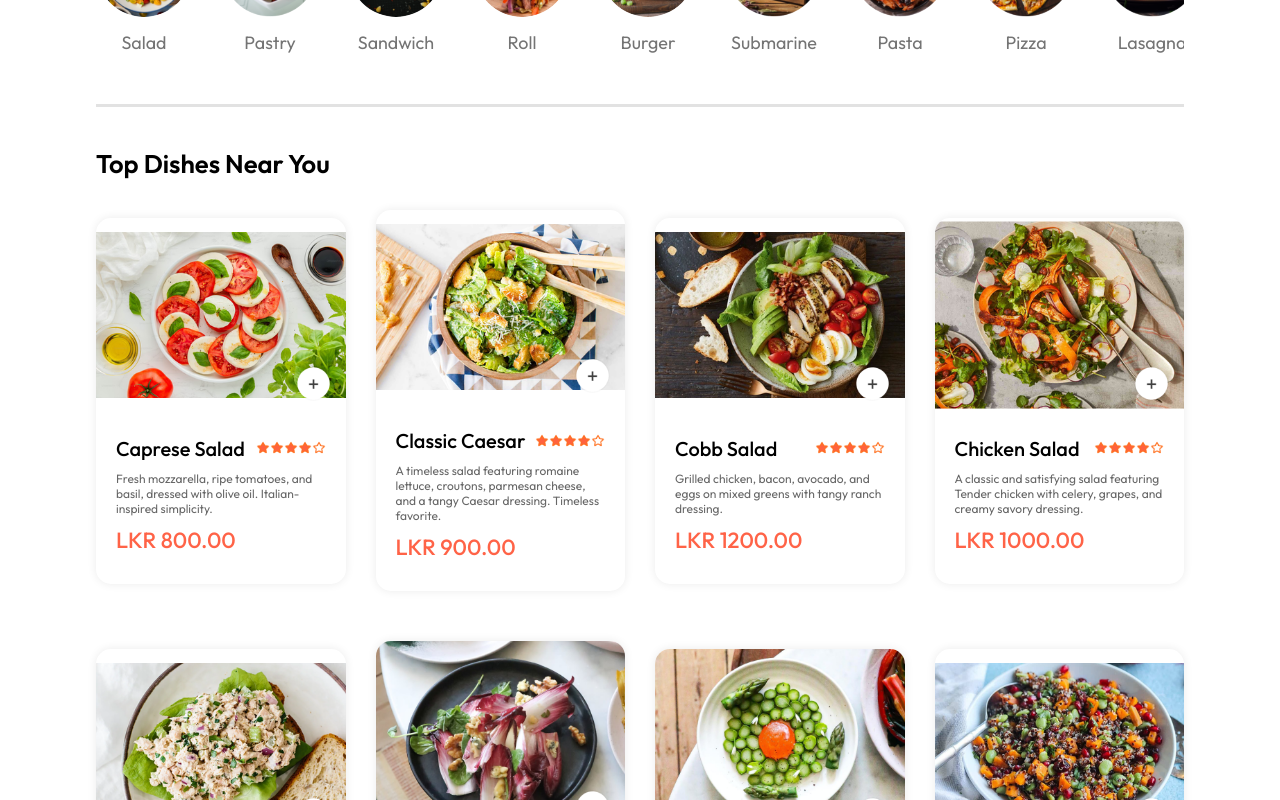
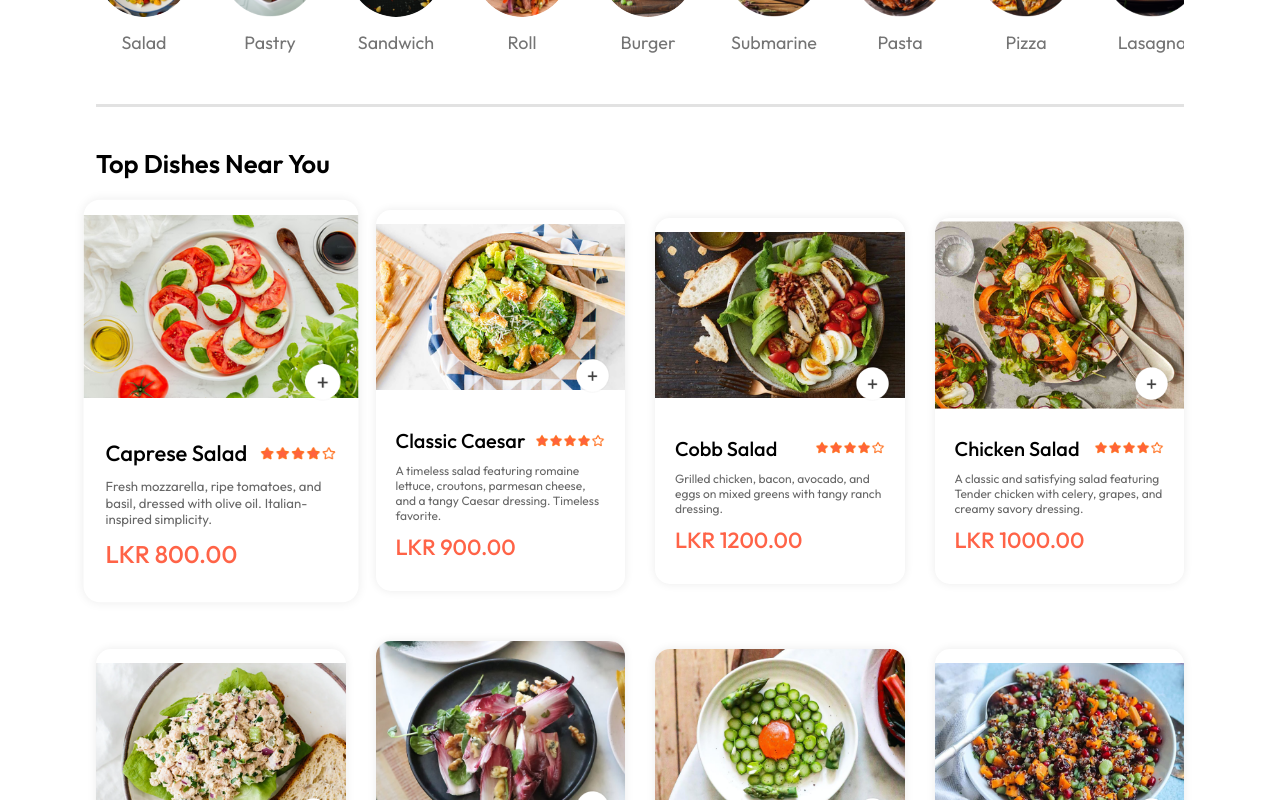
Before and after one commit to GeethakaSankalpa/Munch-Out, a React (Vite) app in the folder frontend/: page / in a window 1280 px wide. In both pictures the pointer is over the element 220 px from the left and 1260 px from the top of the page. Shown: the part 860-1660 px from the top of the page. Built offline with nearby package versions, Linux system fonts and the light colour scheme.

Commit message:
Updated Animation for Food item card

```diff
--- a/frontend/src/components/FoodItemCard/FoodItemCard.css
+++ b/frontend/src/components/FoodItemCard/FoodItemCard.css
@@ -3,8 +3,12 @@
     margin: auto;
     border-radius: 15px;
     box-shadow: 0px 0px 10px #00000015;
-    transition: 0.3s;
+    transition: transform 0.3s ease;
     animation: fadeIn 1s;
+}
+
+.food-item:hover{
+    transform: scale(1.1);
 }
 
 .food-item-image{
```
